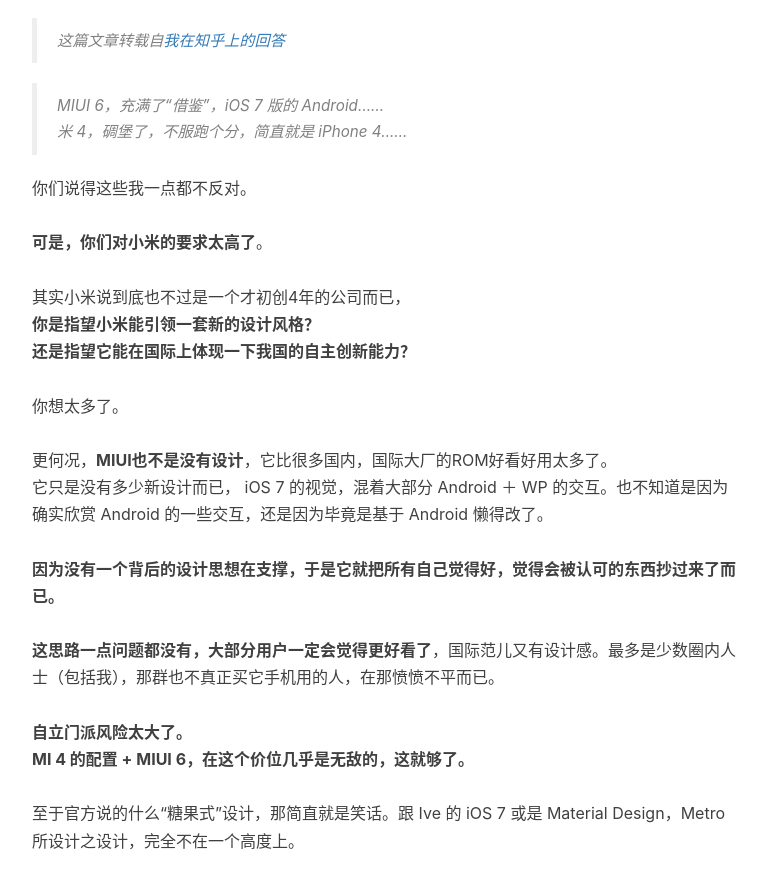
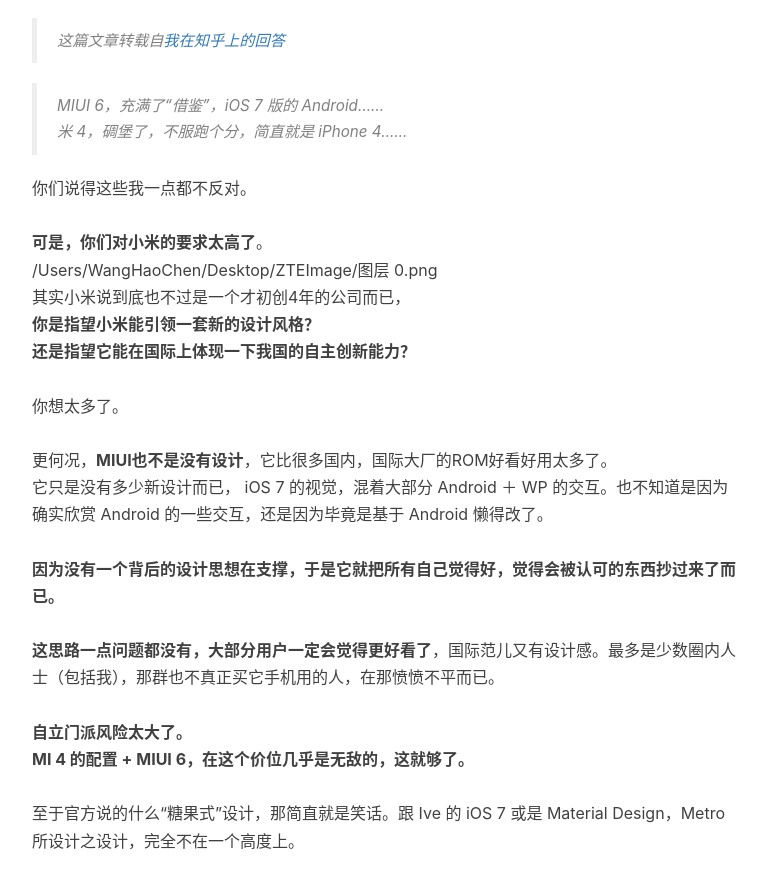
Before and after one commit to haoking/haoking.github.io, a Jekyll site: the page built from _posts/2016-12-07-newApp.markdown, in a window 1280 px wide and 900 px high, scrolled down 479 px. Shown: the top 889 px of the window, without its empty margins (233-999 px from the left). Built offline with Jekyll 4.4.1, drawn with Linux system fonts in a browser that asks for light colours; nearby versions of some CDN libraries; comment, search, counter and statistics services are not loaded.

Commit message:
change 12-07

```diff
--- a/_posts/2016-12-07-newApp.markdown
+++ b/_posts/2016-12-07-newApp.markdown
@@ -17,7 +17,8 @@
         <br>米 4，碉堡了，不服跑个分，简直就是 iPhone 4……</blockquote>你们说得这些我一点都不反对。
     <br>
     <br><b>可是，你们对小米的要求太高了</b>。
-    <br>
+    <br>/Users/WangHaoChen/Desktop/ZTEImage/图层 0.png
+
     <br>其实小米说到底也不过是一个才初创4年的公司而已，
     <br><b>你是指望小米能引领一套新的设计风格？</b>
     <br><b>还是指望它能在国际上体现一下我国的自主创新能力？</b>
```
